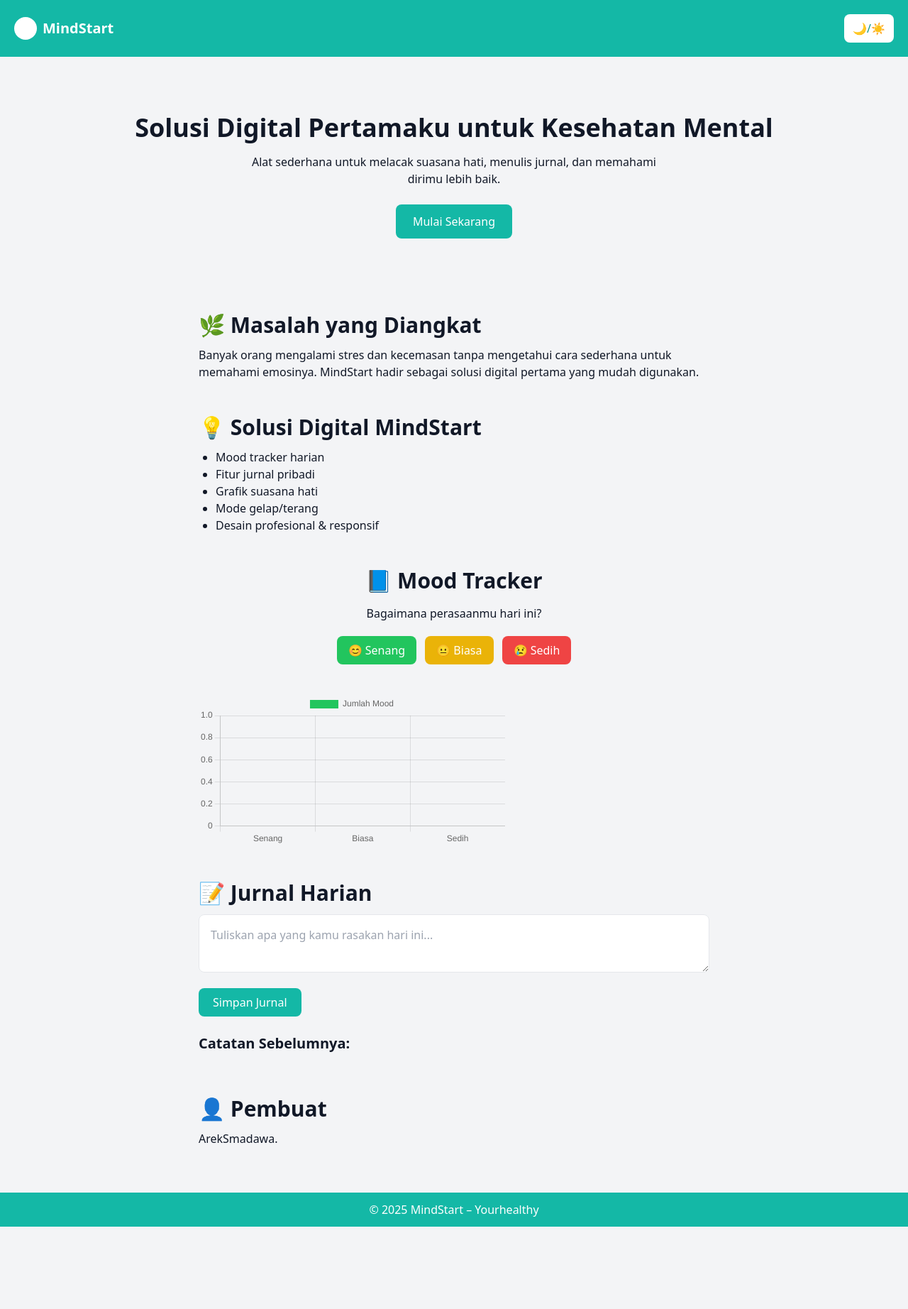
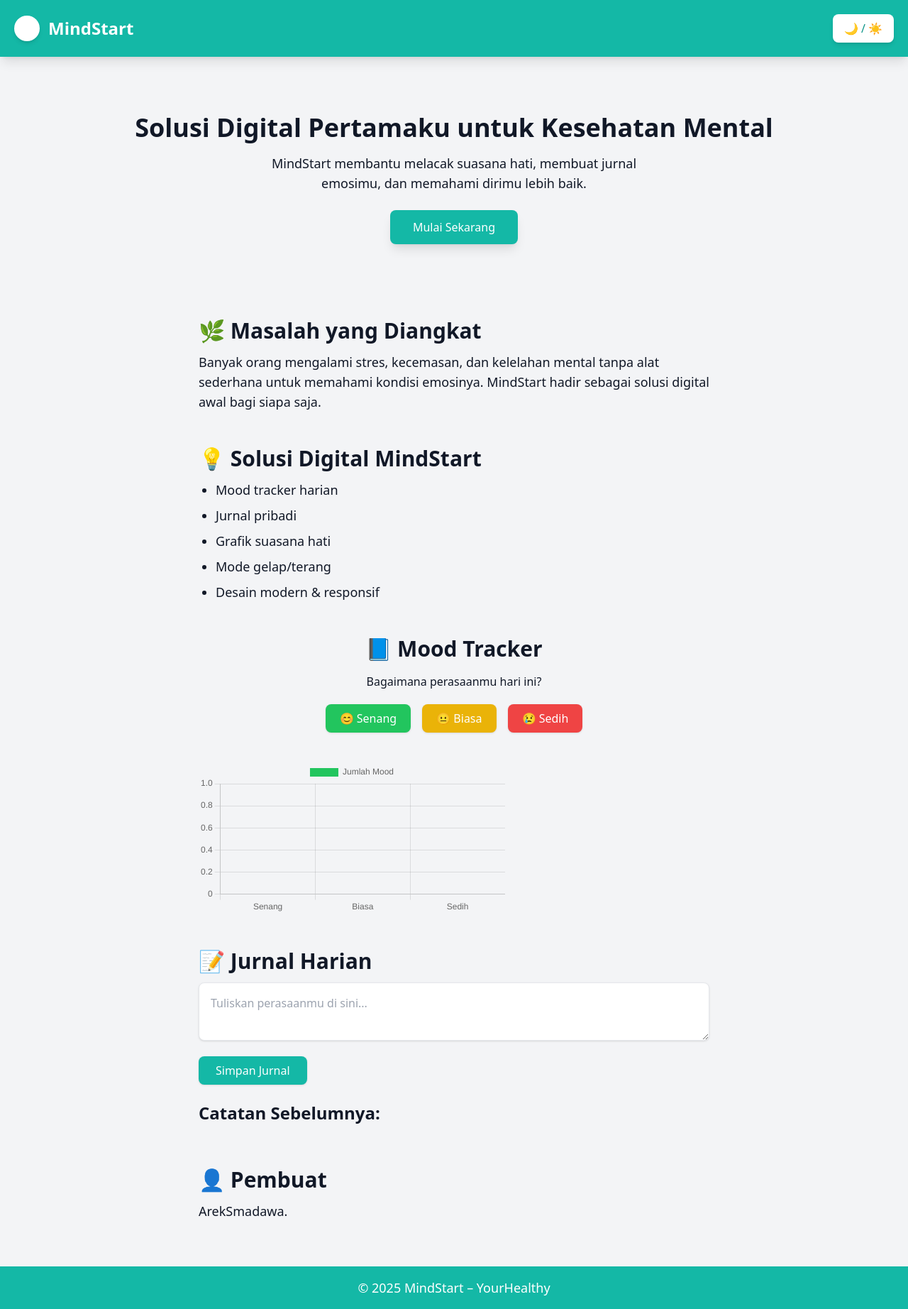
Before and after one commit to yourhealthy/Yourhealthy, a plain HTML site: page index.html in a window 1280 px wide. Shown: the whole page at 71% size. Before the commit the page ends 1728 px from the top, so only its background shows below. Drawn offline with nearby package versions, Linux system fonts and the light colour scheme.

Commit message:
Update index.html

```diff
--- a/index.html
+++ b/index.html
@@ -5,69 +5,73 @@
     <meta name="viewport" content="width=device-width, initial-scale=1.0">
     <title>MindStart | Solusi Digital Kesehatan Mental</title>
 
-    <!-- TAILWIND CSS -->
+    <!-- TAILWIND CSS CDN -->
     <script src="https://cdn.tailwindcss.com"></script>
 
     <!-- AOS ANIMATION -->
     <link href="https://unpkg.com/aos@2.3.1/dist/aos.css" rel="stylesheet">
 
     <!-- CHART JS -->
-    <script src="https://cdn.jsdelivr.net/npm/chart.js"></script>
+    <script src="https://cdn.jsdelivr.net/npm/chart.js@4.4.0/dist/chart.umd.min.js"></script>
 
 </head>
 
 <body class="bg-gray-100 text-gray-900 transition duration-300" id="body">
 
     <!-- NAVBAR -->
-    <nav class="p-5 bg-teal-500 text-white flex justify-between items-center">
-        <div class="flex items-center space-x-2">
-            <div class="w-8 h-8 bg-white rounded-full"></div>
-            <h1 class="text-xl font-bold">MindStart</h1>
+    <nav class="p-5 bg-teal-500 text-white flex justify-between items-center shadow-lg">
+        <div class="flex items-center space-x-3">
+            <div class="w-9 h-9 bg-white rounded-full shadow-md"></div>
+            <h1 class="text-2xl font-bold">MindStart</h1>
         </div>
 
-        <button onclick="toggleDarkMode()" class="bg-white text-teal-600 px-3 py-2 rounded-lg">
-            🌙/☀️
+        <button onclick="toggleDarkMode()" class="bg-white text-teal-600 px-4 py-2 rounded-lg shadow-md hover:bg-gray-100">
+            🌙 / ☀️
         </button>
     </nav>
 
     <!-- HERO -->
     <section class="text-center py-20" data-aos="fade-up">
-        <h2 class="text-4xl font-bold mb-4">Solusi Digital Pertamaku untuk Kesehatan Mental</h2>
-        <p class="max-w-xl mx-auto">Alat sederhana untuk melacak suasana hati, menulis jurnal, dan memahami dirimu lebih baik.</p>
+        <h2 class="text-4xl font-extrabold mb-4">Solusi Digital Pertamaku untuk Kesehatan Mental</h2>
+        <p class="max-w-xl mx-auto text-lg">MindStart membantu melacak suasana hati, membuat jurnal emosimu, dan memahami dirimu lebih baik.</p>
 
-        <a href="#tracker" class="inline-block mt-6 bg-teal-500 text-white px-6 py-3 rounded-lg">Mulai Sekarang</a>
+        <a href="#tracker" class="inline-block mt-6 bg-teal-500 text-white px-8 py-3 rounded-lg shadow-lg hover:bg-teal-600">
+            Mulai Sekarang
+        </a>
     </section>
 
     <!-- MASALAH -->
     <section class="max-w-3xl mx-auto p-6" data-aos="fade-right">
-        <h2 class="text-3xl font-semibold mb-3">🌿 Masalah yang Diangkat</h2>
-        <p>Banyak orang mengalami stres dan kecemasan tanpa mengetahui cara sederhana untuk memahami emosinya. MindStart hadir sebagai solusi digital pertama yang mudah digunakan.</p>
+        <h2 class="text-3xl font-bold mb-3">🌿 Masalah yang Diangkat</h2>
+        <p class="text-lg">
+            Banyak orang mengalami stres, kecemasan, dan kelelahan mental tanpa alat sederhana untuk memahami kondisi emosinya. MindStart hadir sebagai solusi digital awal bagi siapa saja.
+        </p>
     </section>
 
     <!-- SOLUSI -->
     <section class="max-w-3xl mx-auto p-6" data-aos="fade-left">
-        <h2 class="text-3xl font-semibold mb-3">💡 Solusi Digital MindStart</h2>
-        <ul class="list-disc pl-6">
+        <h2 class="text-3xl font-bold mb-3">💡 Solusi Digital MindStart</h2>
+        <ul class="list-disc pl-6 space-y-2 text-lg">
             <li>Mood tracker harian</li>
-            <li>Fitur jurnal pribadi</li>
+            <li>Jurnal pribadi</li>
             <li>Grafik suasana hati</li>
             <li>Mode gelap/terang</li>
-            <li>Desain profesional & responsif</li>
+            <li>Desain modern & responsif</li>
         </ul>
     </section>
 
     <!-- MOOD TRACKER -->
     <section id="tracker" class="max-w-3xl mx-auto p-6" data-aos="zoom-in">
-        <h2 class="text-3xl font-semibold text-center mb-4">📘 Mood Tracker</h2>
+        <h2 class="text-3xl font-bold text-center mb-4">📘 Mood Tracker</h2>
         <p class="text-center">Bagaimana perasaanmu hari ini?</p>
 
-        <div class="flex justify-center mt-5 space-x-3">
-            <button class="px-4 py-2 bg-green-500 text-white rounded-lg" onclick="saveMood('Senang')">😊 Senang</button>
-            <button class="px-4 py-2 bg-yellow-500 text-white rounded-lg" onclick="saveMood('Biasa')">😐 Biasa</button>
-            <button class="px-4 py-2 bg-red-500 text-white rounded-lg" onclick="saveMood('Sedih')">😢 Sedih</button>
+        <div class="flex justify-center mt-5 space-x-4">
+            <button class="px-5 py-2 bg-green-500 text-white rounded-lg shadow hover:bg-green-600" onclick="saveMood('Senang')">😊 Senang</button>
+            <button class="px-5 py-2 bg-yellow-500 text-white rounded-lg shadow hover:bg-yellow-600" onclick="saveMood('Biasa')">😐 Biasa</button>
+            <button class="px-5 py-2 bg-red-500 text-white rounded-lg shadow hover:bg-red-600" onclick="saveMood('Sedih')">😢 Sedih</button>
         </div>
 
-        <p id="savedMessage" class="text-center mt-3 font-medium"></p>
+        <p id="savedMessage" class="text-center mt-4 font-medium text-lg"></p>
 
         <!-- CHART -->
         <div class="mt-10">
@@ -77,51 +81,50 @@
 
     <!-- JOURNALING -->
     <section class="max-w-3xl mx-auto p-6" data-aos="fade-up">
-        <h2 class="text-3xl font-semibold mb-3">📝 Jurnal Harian</h2>
-        <textarea id="journalInput" class="w-full p-4 border rounded-lg" placeholder="Tuliskan apa yang kamu rasakan hari ini..."></textarea>
-        <button onclick="saveJournal()" class="mt-4 bg-teal-500 text-white px-5 py-2 rounded-lg">Simpan Jurnal</button>
+        <h2 class="text-3xl font-bold mb-3">📝 Jurnal Harian</h2>
+        <textarea id="journalInput" class="w-full p-4 border rounded-lg shadow" placeholder="Tuliskan perasaanmu di sini..."></textarea>
+        <button onclick="saveJournal()" class="mt-4 bg-teal-500 text-white px-6 py-2 rounded-lg shadow hover:bg-teal-600">
+            Simpan Jurnal
+        </button>
 
-        <h3 class="text-xl font-bold mt-6">Catatan Sebelumnya:</h3>
-        <ul id="journalList" class="mt-3 space-y-2"></ul>
+        <h3 class="text-2xl font-bold mt-6">Catatan Sebelumnya:</h3>
+        <ul id="journalList" class="mt-3 space-y-2 text-lg"></ul>
     </section>
 
     <!-- ABOUT -->
     <section class="p-6 max-w-3xl mx-auto" data-aos="fade-up">
-        <h2 class="text-3xl font-semibold mb-3">👤 Pembuat</h2>
-        <p>ArekSmadawa.</p>
+        <h2 class="text-3xl font-bold mb-3">👤 Pembuat</h2>
+        <p class="text-lg">ArekSmadawa.</p>
     </section>
 
-    <footer class="bg-teal-500 text-white text-center py-3 mt-10">
-        © 2025 MindStart – Yourhealthy
+    <footer class="bg-teal-500 text-white text-center py-4 mt-10 text-lg">
+        © 2025 MindStart – YourHealthy
     </footer>
 
     <!-- AOS SCRIPT -->
     <script src="https://unpkg.com/aos@2.3.1/dist/aos.js"></script>
     <script>AOS.init();</script>
 
-    <!-- JAVASCRIPT UTAMA -->
+    <!-- JAVASCRIPT -->
     <script>
-        // DARK MODE
+        /* DARK MODE */
         function toggleDarkMode() {
             const body = document.getElementById("body");
             body.classList.toggle("bg-gray-900");
             body.classList.toggle("text-white");
         }
 
-        // MOOD TRACKER
-        let moodData = {
-            Senang: 0,
-            Biasa: 0,
-            Sedih: 0
-        };
+        /* MOOD TRACKER */
+        let moodData = { Senang: 0, Biasa: 0, Sedih: 0 };
 
         function saveMood(mood) {
             moodData[mood]++;
-            document.getElementById("savedMessage").innerHTML = "Kamu merasa: <b>" + mood + "</b>";
+            document.getElementById("savedMessage").innerHTML =
+                "Kamu merasa: <b>" + mood + "</b>";
             updateChart();
         }
 
-        // CHART
+        /* CHART */
         const ctx = document.getElementById('moodChart');
         const moodChart = new Chart(ctx, {
             type: 'bar',
@@ -130,7 +133,7 @@
                 datasets: [{
                     label: 'Jumlah Mood',
                     data: [0, 0, 0],
-                    backgroundColor: ['#22c55e', '#eab308', '#ef4444']
+                    backgroundColor: ['#22c55e', '#eab308', '#ef4444'],
                 }]
             }
         });
@@ -144,7 +147,7 @@
             moodChart.update();
         }
 
-        // JOURNAL
+        /* JOURNAL */
         function saveJournal() {
             const text = document.getElementById("journalInput").value;
             if (text.trim() === "") return;
```
